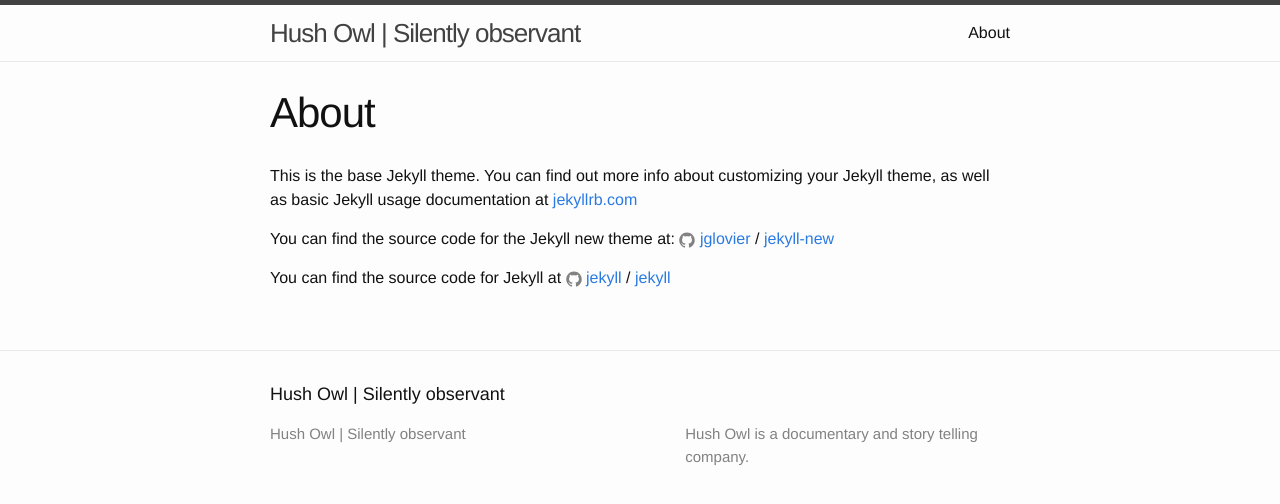
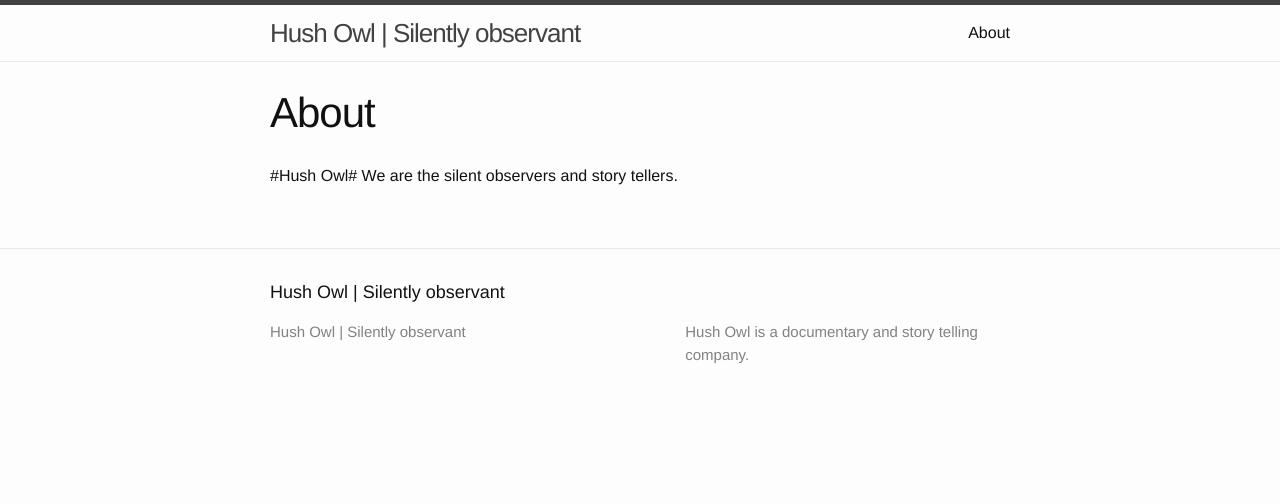
Before and after one commit to guttikar/hushowl, a Jekyll site: the page built from about.md, in a window 1280 px wide. Shown: the top 504 px of the page. Built offline with Jekyll 4.4.1, drawn with Linux system fonts in a browser that asks for light colours.

Commit message:
removed Jekyll stuff and added custom stuff.

```diff
--- a/about.md
+++ b/about.md
@@ -4,12 +4,5 @@
 permalink: /about/
 ---
 
-This is the base Jekyll theme. You can find out more info about customizing your Jekyll theme, as well as basic Jekyll usage documentation at [jekyllrb.com](http://jekyllrb.com/)
-
-You can find the source code for the Jekyll new theme at:
-{% include icon-github.html username="jglovier" %} /
-[jekyll-new](https://github.com/jglovier/jekyll-new)
-
-You can find the source code for Jekyll at
-{% include icon-github.html username="jekyll" %} /
-[jekyll](https://github.com/jekyll/jekyll)
+#Hush Owl#
+We are the silent observers and story tellers.
```
